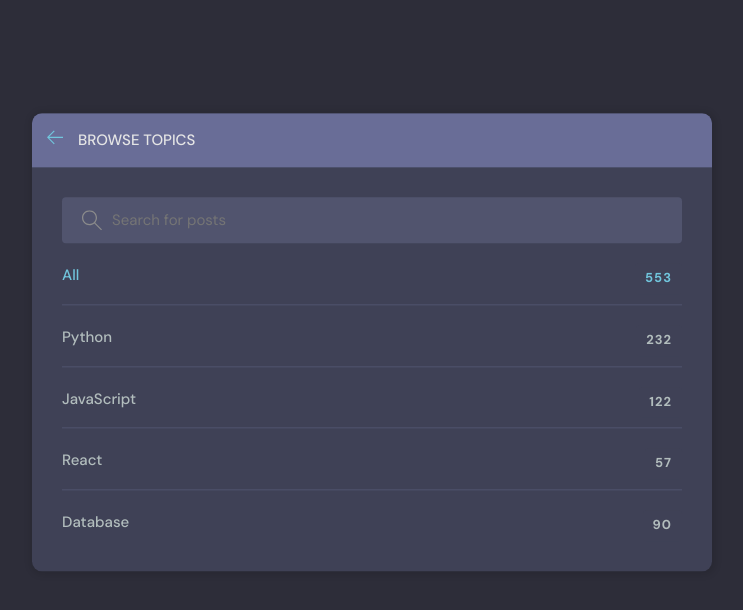
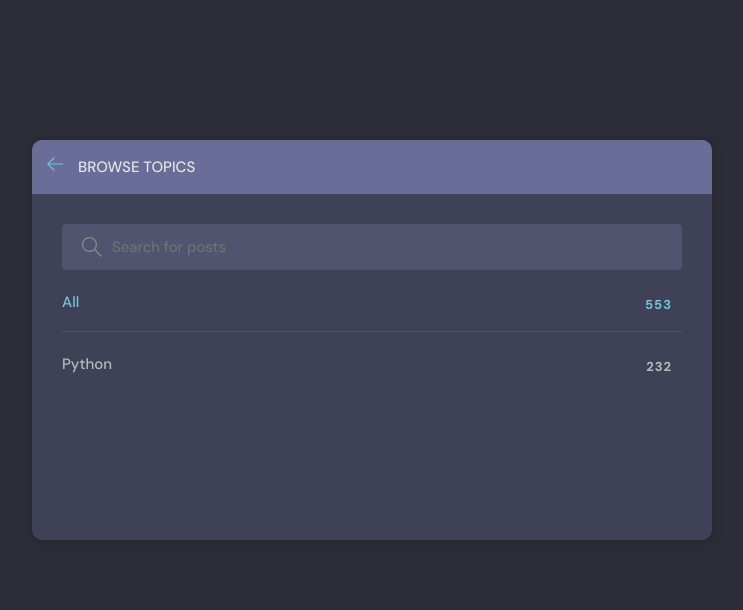
Before and after one commit to Hernandez-Marcos/Tutorial-de-django, a Django app: page /topics/ in a window 1280 px wide. Shown: the part 76-686 px from the top of the page, without its empty margins (268-1011 px from the left). Run offline with Django 5.2, Linux system fonts and the light colour scheme.

Commit message:
fixed "home" button in topicshtml and added context to topics view.

```diff
--- a/base/templates/base/topics.html
+++ b/base/templates/base/topics.html
@@ -6,7 +6,7 @@
         <div class="layout__box">
           <div class="layout__boxHeader">
             <div class="layout__boxTitle">
-              <a href="index.html">
+              <a href="{% url 'home' %}">
                 <svg version="1.1" xmlns="http://www.w3.org/2000/svg" width="32" height="32" viewBox="0 0 32 32">
                   <title>arrow-left</title>
                   <path
@@ -38,15 +38,6 @@
               <li>
                 <a href="/">Python <span>232</span></a>
               </li>
-              <li>
-                <a href="/">JavaScript <span>122</span></a>
-              </li>
-              <li>
-                <a href="/">React <span>57</span></a>
-              </li>
-              <li>
-                <a href="/">Database <span>90</span></a>
-              </li>
             </ul>
           </div>
         </div>
--- a/base/views.py
+++ b/base/views.py
@@ -196,4 +196,5 @@ def updateUser(request):
 
 
 def topicsPage(request):
-    return render(request, 'base/topics.html', {})
+    topics = Topic.objects.filter()
+    return render(request, 'base/topics.html', {'topics': topics})
```
